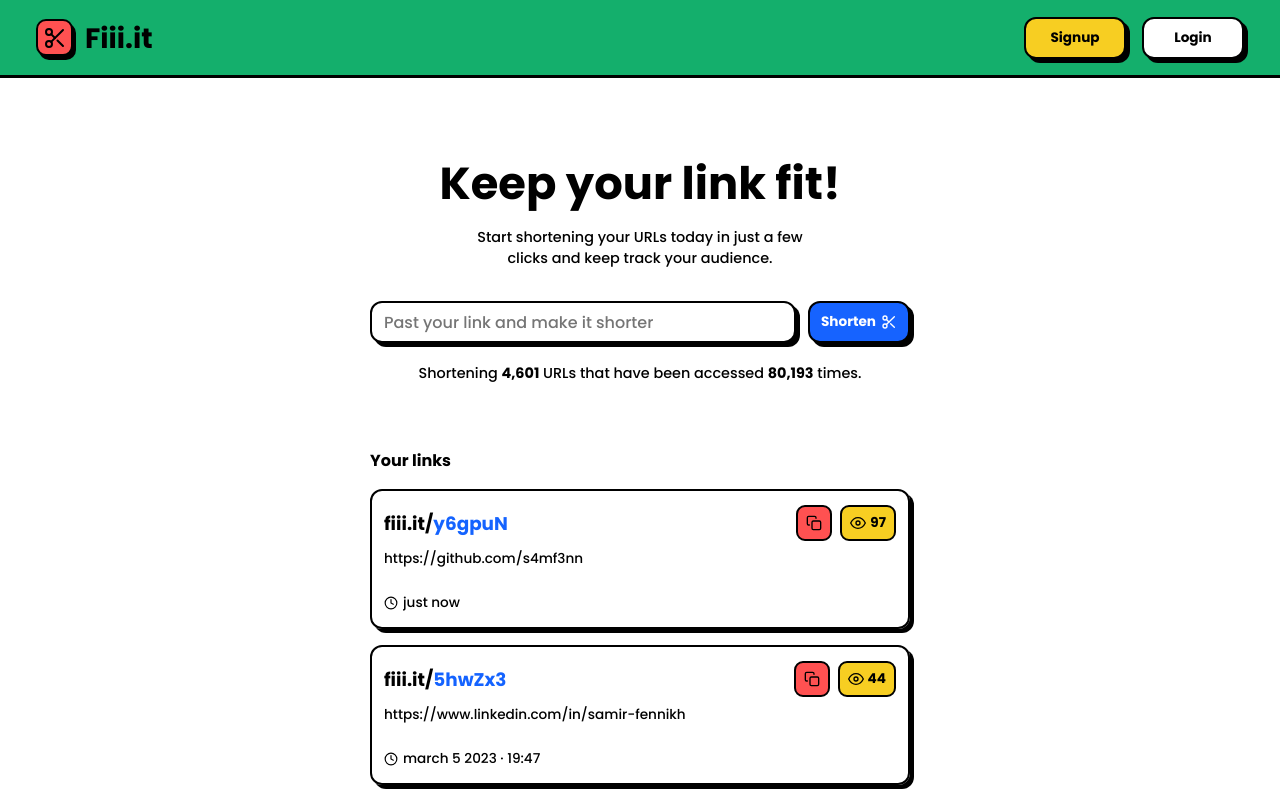
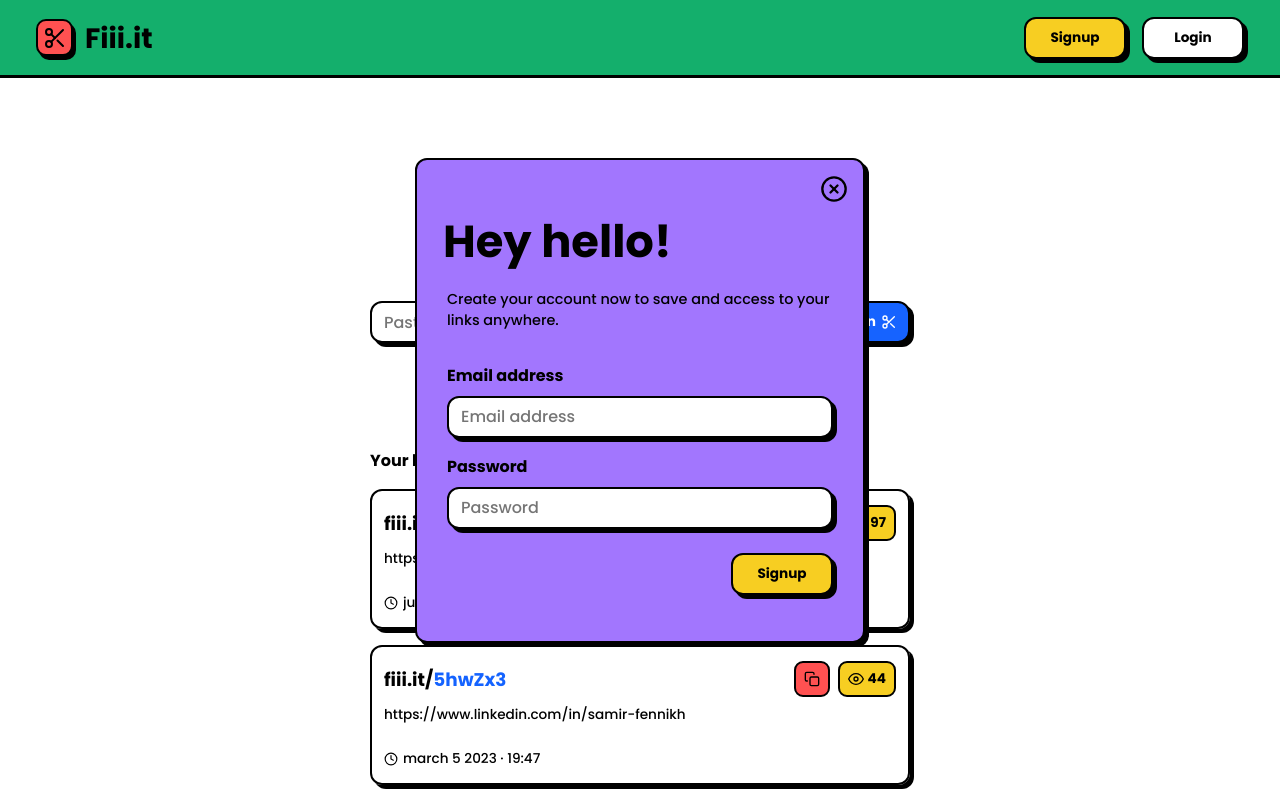
Before and after one commit to s4mf3nn/url-shortener-client, a React (Create React App) app: page / in a window 1280 px wide. Both pictures are taken after a click on the button "Signup". Shown: the top 800 px of the page. Built offline with nearby package versions, Linux system fonts and the light colour scheme.

Commit message:
Create Modal, Signup & Login components

```diff
--- a/src/components/button/Button.tsx
+++ b/src/components/button/Button.tsx
@@ -6,11 +6,12 @@ interface ButtonProps {
   variant: 'primary' | 'secondary' | 'tertiary';
   label: string;
   scissors?: true;
+  onClick: () => void;
 }
 
-export const Button: FC<ButtonProps> = ({ variant, label, scissors }) => {
+export const Button: FC<ButtonProps> = ({ variant, label, scissors, onClick }) => {
   return (
-    <sc.Button type="button" variant={variant}>
+    <sc.Button type="button" variant={variant} onClick={onClick}>
       {label}
       {scissors && <Scissors width={16} />}
     </sc.Button>
--- a/src/components/index.ts
+++ b/src/components/index.ts
@@ -3,4 +3,5 @@ export { Card } from './card/Card';
 export { Heading } from './heading/Heading';
 export { Input } from './input/Input';
 export { Logo } from './logo/Logo';
+export { Modal } from './modal/Modal';
 export { Text } from './text/Text';
--- a/src/components/input/Input.tsx
+++ b/src/components/input/Input.tsx
@@ -1,11 +1,15 @@
+import { FC } from 'react';
 import * as sc from './input.style';
 
-export const Input = () => {
+interface InputProps {
+  type: 'text' | 'email' | 'url' | 'password';
+  placeholder: string;
+}
+export const Input: FC<InputProps> = ({ type, placeholder }) => {
   return (
     <sc.Input
-      type="url"
-      placeholder="Past your link and make it shorter"
-      onClick={() => alert(JSON.stringify(navigator.clipboard.readText()))}
+      type={type}
+      placeholder={placeholder}
     />
   );
 };
--- a/src/components/input/input.style.ts
+++ b/src/components/input/input.style.ts
@@ -11,11 +11,7 @@ export const Input = styled.input`
   min-width: 0px;
   outline: none;
   padding: 0 12px;
-  width: 100vw;
+  width: 100%;
   -webkit-appearance: none !important;
   -webkit-box-shadow: 4px 4px 0px 0px #000 !important;
-
-  @media (max-width: 1200px) {
-    width: 100%;
-  }
 `;
--- /dev/null
+++ b/src/components/modal/Modal.tsx
@@ -0,0 +1,27 @@
+import { FC, ReactNode } from 'react';
+import { XCircle } from 'react-feather';
+import * as sc from './modal.style';
+
+interface ModalProps {
+  isOpen: boolean;
+  bgColor: string;
+  onClose: () => void;
+  children: ReactNode;
+}
+
+export const Modal: FC<ModalProps> = ({ isOpen, bgColor, onClose, children }) => {
+  return (
+    <sc.Wrapper isOpen={isOpen}>
+      <sc.Modal bgColor={bgColor}>
+        <sc.CloseContainer>
+          <sc.Close onClick={onClose}>
+            <XCircle size={28} />
+          </sc.Close>
+        </sc.CloseContainer>
+        <sc.Main>
+          {children}
+        </sc.Main>
+      </sc.Modal>
+    </sc.Wrapper>
+  );
+};
--- /dev/null
+++ b/src/components/modal/modal.style.ts
@@ -0,0 +1,45 @@
+import styled from 'styled-components';
+
+export const Wrapper = styled.div<{ isOpen: boolean; }>`
+  align-items: center;
+  background-color: transparent;
+  display: ${p => p.isOpen ? 'flex' : 'none'};
+  height: 100vh;
+  justify-content: center;
+  position: absolute;
+  top: 0;
+  width: 100vw;
+`;
+
+export const Modal = styled.div<{ bgColor: string; }>`
+  background-color: ${p => p.bgColor};
+  border: 2px solid #000;
+  border-radius: 12px;
+  box-shadow: 4px 4px 0px 0px #000;
+  padding: 15px;
+  width: 450px;
+
+  @media (max-width: 1200px) {
+    border: none;
+    border-radius: 0;
+    box-shadow: none;
+    width: 100%;
+    height: 100%;
+  }
+`;
+
+export const CloseContainer = styled.div`
+  display: flex;
+  justify-content: end;
+`;
+
+export const Close = styled.button`
+  background-color: transparent;
+  border: none;
+  display: flex;
+  cursor: pointer;
+`;
+
+export const Main = styled.div`
+  padding: 15px;
+`;
--- a/src/pages/home/Home.tsx
+++ b/src/pages/home/Home.tsx
@@ -1,14 +1,73 @@
+import { Fragment, Key, useState } from 'react';
+import { Button, Card, Heading, Input, Logo, Modal, Text } from '../../components';
+import { LoginModal, SignupModal } from './components';
 import * as sc from './home.style';
-import { Button, Card, Heading, Input, Logo, Text } from '../../components';
+
+interface Link {
+  shortId: string;
+  originUrl: string;
+  createdAt: string;
+  views: number;
+}
 
 export const Home = () => {
+  const [isSignupModalOpen, setIsSignupModalOpen] = useState<boolean>(false);
+  const [isLoginModalOpen, setIsLoginModalOpen] = useState<boolean>(false);
+  const [links, setLinks] = useState<Link[]>([
+    {
+      shortId: "y6gpuN",
+      originUrl: "https://github.com/s4mf3nn",
+      createdAt: "just now",
+      views: 97,
+    },
+    {
+      shortId: "5hwZx3",
+      originUrl: "https://www.linkedin.com/in/samir-fennikh",
+      createdAt: "march 5 2023 · 19:47",
+      views: 44,
+    },
+    {
+      shortId: "Zr44cBk",
+      originUrl: "https://www.youtube.com/watch?v=fJ9rUzIMcZQ",
+      createdAt: "march 5 2023 · 18:11",
+      views: 28,
+    },
+    {
+      shortId: "MqA67c",
+      originUrl: "https://solar-system-theta.vercel.app",
+      createdAt: "march 5 2023 · 17:44",
+      views: 21,
+    }
+  ]);
+
+  // Open signup modal when user click on "Signup" button
+  const handleOpenSignupModal = (): void => {
+    setIsSignupModalOpen(true);
+    document.body.style.overflow = 'hidden';
+  };
+  // Open login modal when user click on "Login" button
+  const handleOpenLoginModal = (): void => {
+    setIsLoginModalOpen(true);
+    document.body.style.overflow = 'hidden';
+  };
+
+  // Close modal when user click "Close" button
+  const handleCloseModal = (): void => {
+    setIsSignupModalOpen(false);
+    setIsLoginModalOpen(false);
+    document.body.style.overflow = 'unset';
+  };
+
+  // Create short Url when user click on "Shorten" button
+  const handleShortUrl = (): void => console.log('todo');
+
   return (
     <>
       <sc.Header>
         <Logo withBrand />
         <sc.BtnContainer>
-          <Button variant="secondary" label="Signup" />
-          <Button variant="tertiary" label="Login" />
+          <Button variant="secondary" label="Signup" onClick={handleOpenSignupModal} />
+          <Button variant="tertiary" label="Login" onClick={handleOpenLoginModal} />
         </sc.BtnContainer>
       </sc.Header>
       <sc.Main>
@@ -19,8 +78,8 @@ export const Home = () => {
         </sc.Subtitle>
         <sc.Spacer size="2rem" />
         <sc.FormContainer>
-          <Input />
-          <Button variant="primary" label="Shorten" scissors />
+          <Input type="url" placeholder="Past your link and make it shorter" />
+          <Button variant="primary" label="Shorten" scissors onClick={handleShortUrl} />
         </sc.FormContainer>
         <sc.Spacer size="1.25rem" />
         <Text>Shortening <b>4,601</b> URLs that have been accessed <b>80,193</b> times.</Text>
@@ -28,22 +87,22 @@ export const Home = () => {
       <sc.Spacer size="4rem" />
       <sc.List>
         <Heading level="h2">Your links</Heading>
-        <sc.Spacer size="1rem" />
-        <Card shortId="y6gpuN" originUrl="https://github.com/s4mf3nn" createdAt="just now" views={97} />
-        <sc.Spacer size="1rem" />
-        <Card shortId="5hwZx3" originUrl="https://www.linkedin.com/in/samir-fennikh" createdAt="march 5 2023 · 19:47" views={44} />
-        <sc.Spacer size="1rem" />
-        <Card shortId="Zr44cBk" originUrl="https://www.youtube.com/watch?v=fJ9rUzIMcZQ" createdAt="march 5 2023 · 18:11" views={28} />
-        <sc.Spacer size="1rem" />
-        <Card shortId="MqA67c" originUrl="https://solar-system-theta.vercel.app" createdAt="march 5 2023 · 17:44" views={21} />
-        <sc.Spacer size="1rem" />
-        <Card shortId="5hwZx3" originUrl="https://www.linkedin.com/in/samir-fennikh" createdAt="march 5 2023 · 19:47" views={44} />
-        <sc.Spacer size="1rem" />
-        <Card shortId="Zr44cBk" originUrl="https://www.youtube.com/watch?v=fJ9rUzIMcZQ" createdAt="march 5 2023 · 18:11" views={28} />
-        <sc.Spacer size="1rem" />
-        <Card shortId="MqA67c" originUrl="https://solar-system-theta.vercel.app" createdAt="march 5 2023 · 17:44" views={21} />
+        {links?.map((link: Link) => {
+          return (
+            <Fragment key={link.shortId}>
+              <sc.Spacer size="1rem" />
+              <Card shortId={link.shortId} originUrl={link.originUrl} createdAt={link.createdAt} views={link.views} />
+            </Fragment>
+          );
+        })}
       </sc.List>
       <sc.Spacer size="3rem" />
+      <Modal isOpen={isSignupModalOpen} onClose={handleCloseModal} bgColor="#a276fe">
+        <SignupModal />
+      </Modal>
+      <Modal isOpen={isLoginModalOpen} onClose={handleCloseModal} bgColor="#ff5151">
+        <LoginModal />
+      </Modal>
     </>
   );
 };
--- /dev/null
+++ b/src/pages/home/components/index.ts
@@ -0,0 +1,2 @@
+export { SignupModal } from './signupModal/SignupModal';
+export { LoginModal } from './loginModal/LoginModal';
--- /dev/null
+++ b/src/pages/home/components/loginModal/LoginModal.tsx
@@ -0,0 +1,27 @@
+import * as sc from './loginModal.style';
+import { Button, Heading, Input, Text } from '../../../../components';
+
+export const LoginModal = () => {
+  return (
+    <sc.Main>
+      <Heading level="h1">Welcome back!</Heading>
+      <sc.Spacer size="2rem" />
+      <Heading level="h2">Email address</Heading>
+      <sc.Spacer size=".5rem" />
+      <Input type="email" placeholder="Email address" />
+      <sc.Spacer size="1rem" />
+      <Heading level="h2">Password</Heading>
+      <sc.Spacer size=".5rem" />
+      <Input type="password" placeholder="Password" />
+      <sc.Spacer size="1.5rem" />
+      <sc.ButtonContainer>
+        <Button
+          variant="secondary"
+          label="Login"
+          onClick={() => console.log('Signup')}
+        />
+      </sc.ButtonContainer>
+      <sc.Spacer size="1rem" />
+    </sc.Main>
+  );
+};
--- /dev/null
+++ b/src/pages/home/components/loginModal/loginModal.style.ts
@@ -0,0 +1,14 @@
+import styled from 'styled-components';
+
+export const Main = styled.div`
+
+`;
+
+export const Spacer = styled.div<{ size: string; }>`
+  height: ${p => p.size};
+`;
+
+export const ButtonContainer = styled.div`
+  display: flex;
+  justify-content: end;
+`;
--- /dev/null
+++ b/src/pages/home/components/signupModal/SignupModal.tsx
@@ -0,0 +1,29 @@
+import * as sc from './signupModal.style';
+import { Button, Heading, Input, Text } from '../../../../components';
+
+export const SignupModal = () => {
+  return (
+    <sc.Main>
+      <Heading level="h1">Hey hello!</Heading>
+      <sc.Spacer size="1.5rem" />
+      <Text>Create your account now to save and access to your links anywhere.</Text>
+      <sc.Spacer size="2rem" />
+      <Heading level="h2">Email address</Heading>
+      <sc.Spacer size=".5rem" />
+      <Input type="email" placeholder="Email address" />
+      <sc.Spacer size="1rem" />
+      <Heading level="h2">Password</Heading>
+      <sc.Spacer size=".5rem" />
+      <Input type="password" placeholder="Password" />
+      <sc.Spacer size="1.5rem" />
+      <sc.ButtonContainer>
+        <Button
+          variant="secondary"
+          label="Signup"
+          onClick={() => console.log('Signup')}
+        />
+      </sc.ButtonContainer>
+      <sc.Spacer size="1rem" />
+    </sc.Main>
+  );
+};
--- /dev/null
+++ b/src/pages/home/components/signupModal/signupModal.style.ts
@@ -0,0 +1,14 @@
+import styled from 'styled-components';
+
+export const Main = styled.div`
+
+`;
+
+export const Spacer = styled.div<{ size: string; }>`
+  height: ${p => p.size};
+`;
+
+export const ButtonContainer = styled.div`
+  display: flex;
+  justify-content: end;
+`;
```
Also changed, not shown: 1 other file (tests, documents, lock files or other folders).
